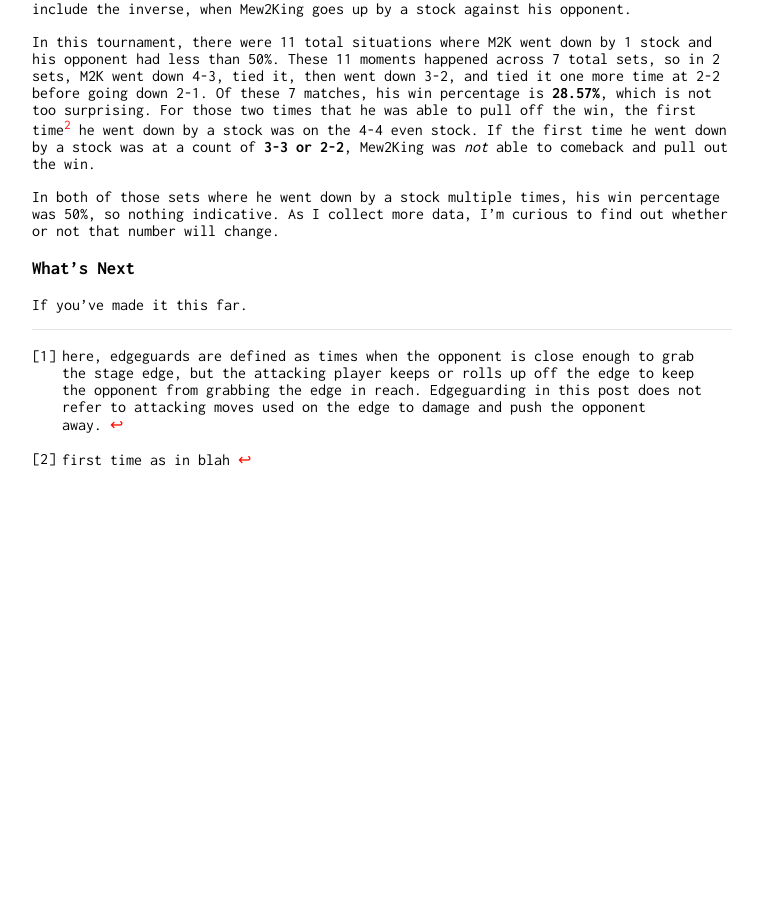
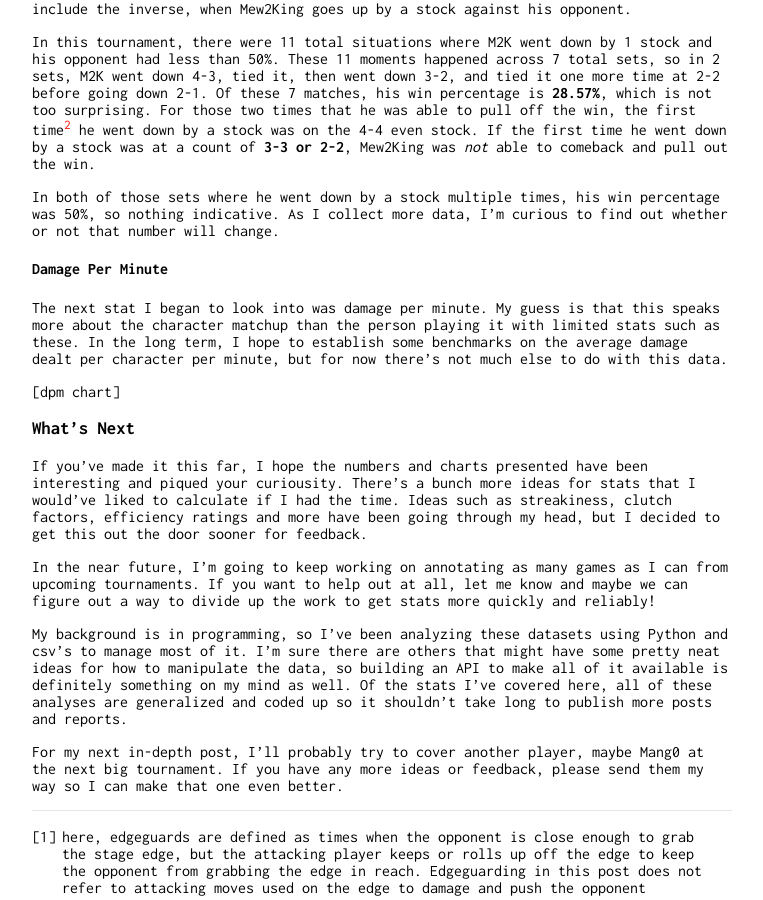
Before and after one commit to phouse512/games, a Jekyll site: the page built from games/_posts/2016-11-23-m2k-smash-summit.markdown, in a window 1280 px wide and 900 px high, scrolled down 1636 px. Shown: the whole window, without its empty margins (258-1021 px from the left). Built offline with Jekyll 4.4.1, drawn with Linux system fonts in a browser that asks for light colours; before the commit the page ends 2105 px from its top, so only the background shows below that.

Commit message:
cleaning up post

```diff
--- a/games/_posts/2016-11-23-m2k-smash-summit.markdown
+++ b/games/_posts/2016-11-23-m2k-smash-summit.markdown
@@ -115,9 +115,39 @@
 percentage was 50%, so nothing indicative. As I collect more data, I'm curious
 to find out whether or not that number will change.
 
+#### Damage Per Minute
+
+The next stat I began to look into was damage per minute. My guess is that this
+speaks more about the character matchup than the person playing it with limited
+stats such as these. In the long term, I hope to establish some benchmarks on
+the average damage dealt per character per minute, but for now there's not much
+else to do with this data.
+
+[dpm chart]
+
 ### What's Next
 
-If you've made it this far.
+If you've made it this far, I hope the numbers and charts presented have been
+interesting and piqued your curiousity. There's a bunch more ideas for stats
+that I would've liked to calculate if I had the time. Ideas such as
+streakiness, clutch factors, efficiency ratings and more have been going
+through my head, but I decided to get this out the door sooner for feedback.
+
+In the near future, I'm going to keep working on annotating as many games as
+I can from upcoming tournaments. If you want to help out at all, let me know
+and maybe we can figure out a way to divide up the work to get stats more
+quickly and reliably!
+
+My background is in programming, so I've been analyzing these datasets using
+Python and csv's to manage most of it. I'm sure there are others that might
+have some pretty neat ideas for how to manipulate the data, so building an API
+to make all of it available is definitely something on my mind as well. Of the
+stats I've covered here, all of these analyses are generalized and coded up so
+it shouldn't take long to publish more posts and reports.
+
+For my next in-depth post, I'll probably try to cover another player, maybe
+Mang0 at the next big tournament. If you have any more ideas or feedback,
+please send them my way so I can make that one even better.
 
 ***
 
--- a/smash/game.py
+++ b/smash/game.py
@@ -8,8 +8,8 @@
 
     def __init__(self, kill_row: List[str]) -> None:
         self.time = kill_row[0]  # type: str
-        self.attacker = kill_row[1]  # type: str
-        self.defender = kill_row[2]  # type: str
+        self.attacker = kill_row[1].strip().lower()  # type: str
+        self.defender = kill_row[2].strip().lower()  # type: str
         self.attacker_percent = int(kill_row[3])  # type: int
         self.defender_percent = int(kill_row[4])  # type: int
         self.killing_move = kill_row[5]  # type: str
@@ -42,7 +42,7 @@
             if loop_index == 1:
                 self.winner = match[loop_index][4].lower()
 
-            self.players.append({ 'player': match[loop_index][0].lower(), 'character': match[loop_index][1].lower() })
+            self.players.append({ 'player': match[loop_index][0].strip().lower(), 'character': match[loop_index][1].lower() })
             loop_index += 1
 
 
--- a/smash/main.py
+++ b/smash/main.py
@@ -13,7 +13,8 @@
 #results = analyzer.tournament_stats()
 #results = analyzer.character_matchup_table()
 #results = analyzer.gimp_analysis()
-results = analyzer.comeback_analysis('m2k')
+#results = analyzer.comeback_analysis('m2k')
+results = analyzer.damage_per_min_analysis()
 
 pp = pprint.PrettyPrinter(indent=4)
 pp.pprint(results)
```
Also changed, not shown: smash/analysis.py (+40 -4 lines).
